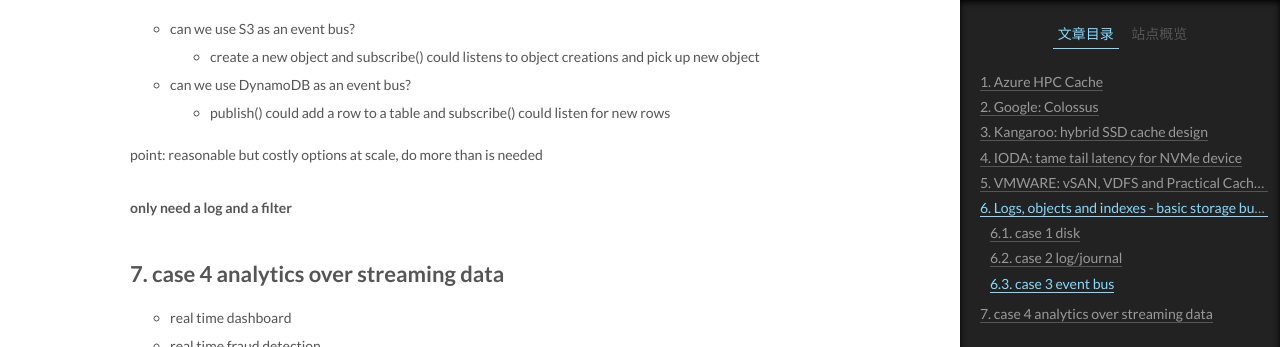
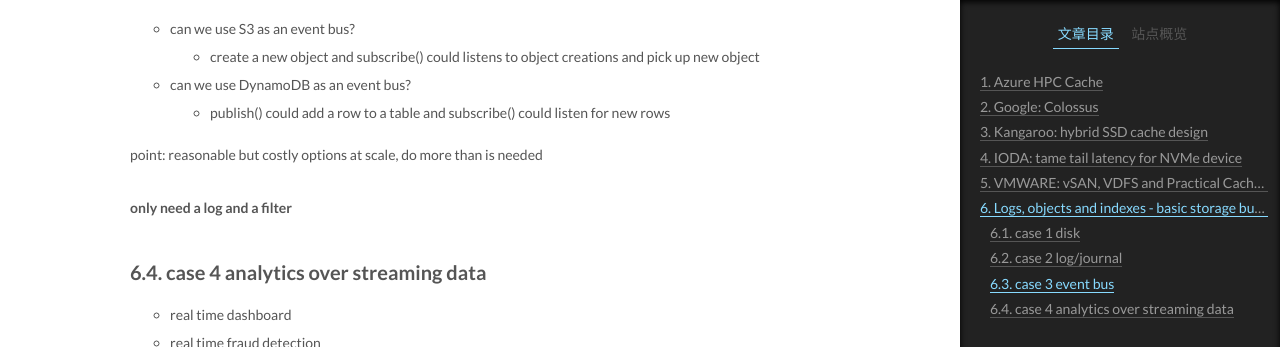
Before and after one commit to Willendless/willendless.github.io, a Jekyll site: the page built from _posts/2021-11-22-存储系统（十二）.md, in a window 1280 px wide and 1400 px high, scrolled down 5799 px, cut to the strip 0-347 px from the top of the window. Built offline with Jekyll 4.4.1, drawn with Linux system fonts in a browser that asks for light colours; comment, search, counter and statistics services are not loaded.

Commit message:
chore: update post

```diff
--- a/_posts/2021-11-22-存储系统（十二）.md
+++ b/_posts/2021-11-22-存储系统（十二）.md
@@ -168,7 +168,7 @@ point: reasonable but costly options at scale, do more than is needed
 
 **only need a log and a filter**
 
-## 7. case 4 analytics over streaming data
+### 6.4. case 4 analytics over streaming data
 
 + real time dashboard
 + real time fraud detection
```
